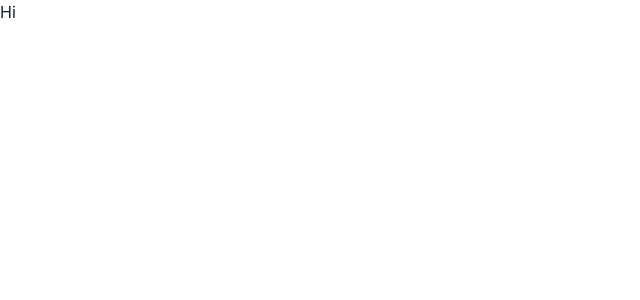
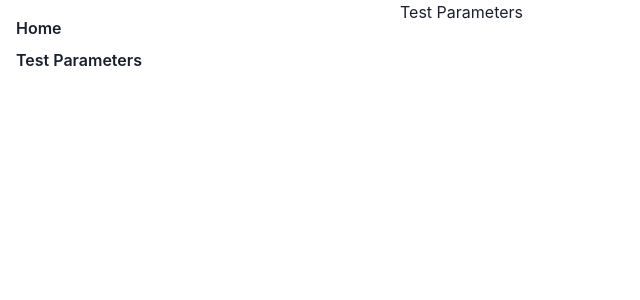
Before and after one commit to NordicBeaver/css-artist, a React (Create React App) app: page /test-parameters in a window 1280 px wide. Shown: the top 300 px of the page, without its empty margins (0-640 px from the left). Built offline with nearby package versions, Linux system fonts and the light colour scheme.

Commit message:
Create Sidebar.

```diff
--- a/package.json
+++ b/package.json
@@ -13,9 +13,11 @@
     "@types/node": "^12.0.0",
     "@types/react": "^17.0.0",
     "@types/react-dom": "^17.0.0",
+    "@types/react-router-dom": "^5.3.0",
     "framer-motion": "^4",
     "react": "^17.0.2",
     "react-dom": "^17.0.2",
+    "react-router-dom": "^5.3.0",
     "react-scripts": "4.0.3",
     "typescript": "^4.1.2",
     "web-vitals": "^1.0.1"
--- a/src/App.tsx
+++ b/src/App.tsx
@@ -1,11 +1,29 @@
-import { Box, ChakraProvider } from '@chakra-ui/react';
+import { Box, ChakraProvider, Grid } from '@chakra-ui/react';
 import React from 'react';
+import { BrowserRouter, Route, Switch } from 'react-router-dom';
 import './App.css';
+import HomePage from './conponents/HomePage';
+import Sidebar from './conponents/Sidebar';
+import TestParametersPage from './conponents/TestParametersPage';
 
 function App() {
   return (
     <ChakraProvider>
-      <Box>Hi</Box>
+      <BrowserRouter>
+        <Grid templateColumns="400px 1fr" height="100%">
+          <Sidebar></Sidebar>
+          <Box>
+            <Switch>
+              <Route path="/test-parameters">
+                <TestParametersPage></TestParametersPage>
+              </Route>
+              <Route path="/">
+                <HomePage></HomePage>
+              </Route>
+            </Switch>
+          </Box>
+        </Grid>
+      </BrowserRouter>
     </ChakraProvider>
   );
 }
--- /dev/null
+++ b/src/conponents/HomePage.tsx
@@ -0,0 +1,5 @@
+import React from 'react';
+
+export default function HomePage() {
+  return <div>Home</div>;
+}
--- /dev/null
+++ b/src/conponents/Sidebar.tsx
@@ -0,0 +1,17 @@
+import { VStack } from '@chakra-ui/layout';
+import { Link } from '@chakra-ui/react';
+import React from 'react';
+import { Link as RouterLink } from 'react-router-dom';
+
+export default function Sidebar() {
+  return (
+    <VStack spacing={2} align="stretch" padding={4} fontWeight={600}>
+      <Link as={RouterLink} to="/">
+        Home
+      </Link>
+      <Link as={RouterLink} to="/test-parameters">
+        Test Parameters
+      </Link>
+    </VStack>
+  );
+}
--- /dev/null
+++ b/src/conponents/TestParametersPage.tsx
@@ -0,0 +1,5 @@
+import React from 'react';
+
+export default function TestParametersPage() {
+  return <div>Test Parameters</div>;
+}
--- a/src/index.css
+++ b/src/index.css
@@ -1,13 +1,17 @@
+html,
+body,
+#root {
+  height: 100%;
+}
+
 body {
   margin: 0;
-  font-family: -apple-system, BlinkMacSystemFont, 'Segoe UI', 'Roboto', 'Oxygen',
-    'Ubuntu', 'Cantarell', 'Fira Sans', 'Droid Sans', 'Helvetica Neue',
-    sans-serif;
+  font-family: -apple-system, BlinkMacSystemFont, 'Segoe UI', 'Roboto', 'Oxygen', 'Ubuntu', 'Cantarell', 'Fira Sans',
+    'Droid Sans', 'Helvetica Neue', sans-serif;
   -webkit-font-smoothing: antialiased;
   -moz-osx-font-smoothing: grayscale;
 }
 
 code {
-  font-family: source-code-pro, Menlo, Monaco, Consolas, 'Courier New',
-    monospace;
+  font-family: source-code-pro, Menlo, Monaco, Consolas, 'Courier New', monospace;
 }
```
Also changed, not shown: 1 other file (tests, documents, lock files or other folders).
